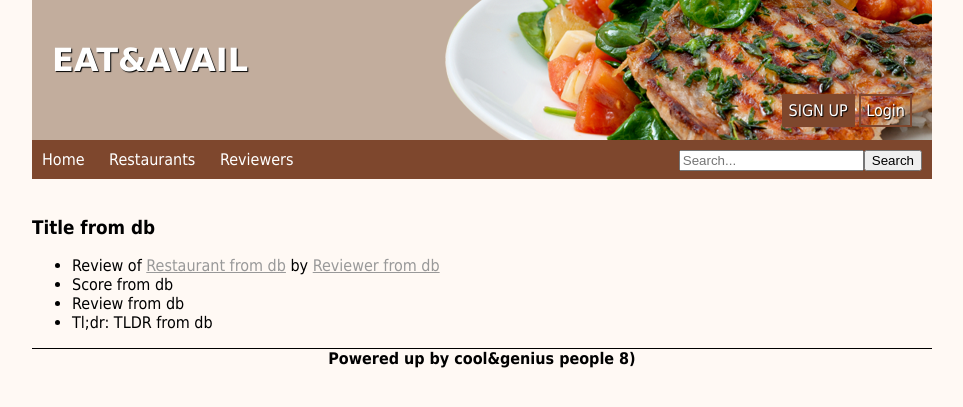
After one commit to arwen7stars/LTW, a PHP site: page /review.php in a window 1280 px wide. The commit adds this page. Shown: the top 407 px of the page, without its empty margins (158-1121 px from the left). Run offline with PHP 8.4, Linux system fonts and the light colour scheme.

Commit message:
review.php added

```diff
--- /dev/null
+++ b/content_review.php
@@ -0,0 +1,13 @@
+<br>
+<div id="review">
+    <div class="review info">
+
+        <h3>Title from db</h3>
+        <ul>
+            <li>Review of <a href="/">Restaurant from db</a> by <a href="/">Reviewer from db</a></li>
+            <li>Score from db</li>
+            <li>Review from db</li>
+            <li>Tl;dr: TLDR from db</li>
+        </ul>
+    </div>
+</div>
--- a/includes/header.php
+++ b/includes/header.php
@@ -1,7 +1,7 @@
 <!DOCTYPE html>
 <html>
   <head>
-    <title>CSS Exercise</title>
+    <title>EAT&AVAIL</title>
     <meta charset="UTF-8">
     <link rel="stylesheet" href="style.css">
   </head>
--- /dev/null
+++ b/review.php
@@ -0,0 +1,5 @@
+<?php
+  include_once("includes/header.php");
+  include_once("content_review.php");
+  include_once("includes/footer.php");
+?>
--- a/style.css
+++ b/style.css
@@ -14,7 +14,7 @@ h1 {
 
 #header {
   background-color: #C2AD9D;
-  background-image: url("./resources/background.png");
+  background-image: url("./resources/header_background.png");
   background-repeat: no-repeat;
   background-position: right;
   text-shadow: 1px 1px 1px #000000;
```
Also changed, not shown: resources/header_background.png (renamed from resources/background.png).
